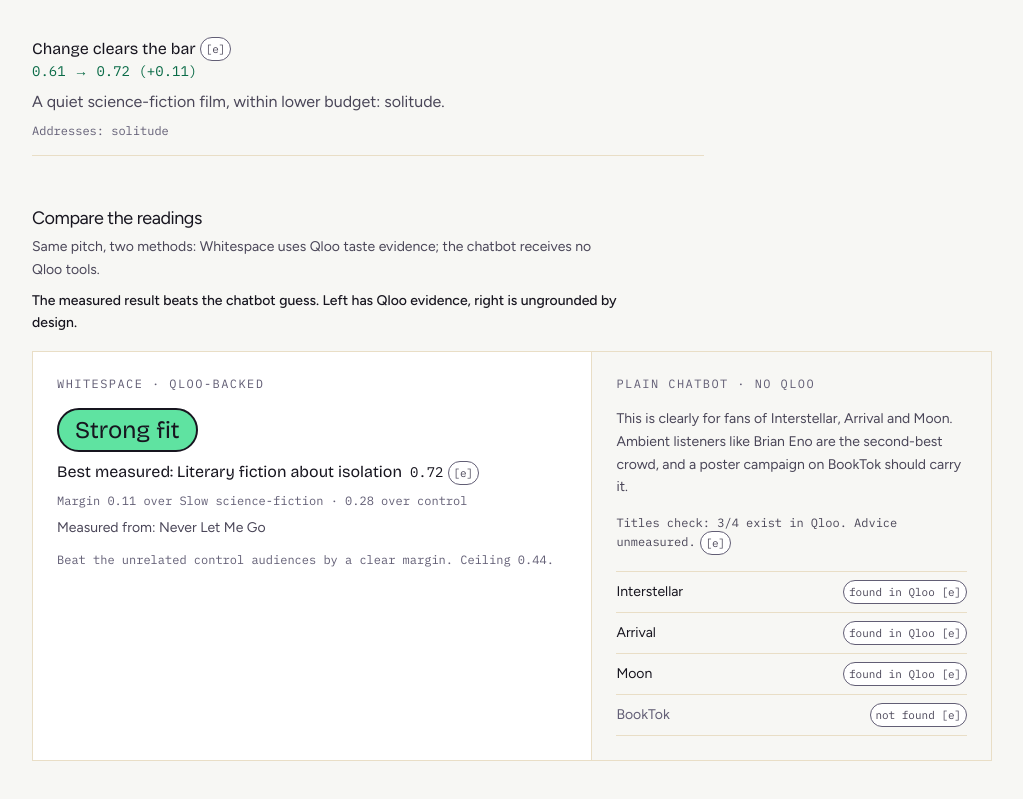
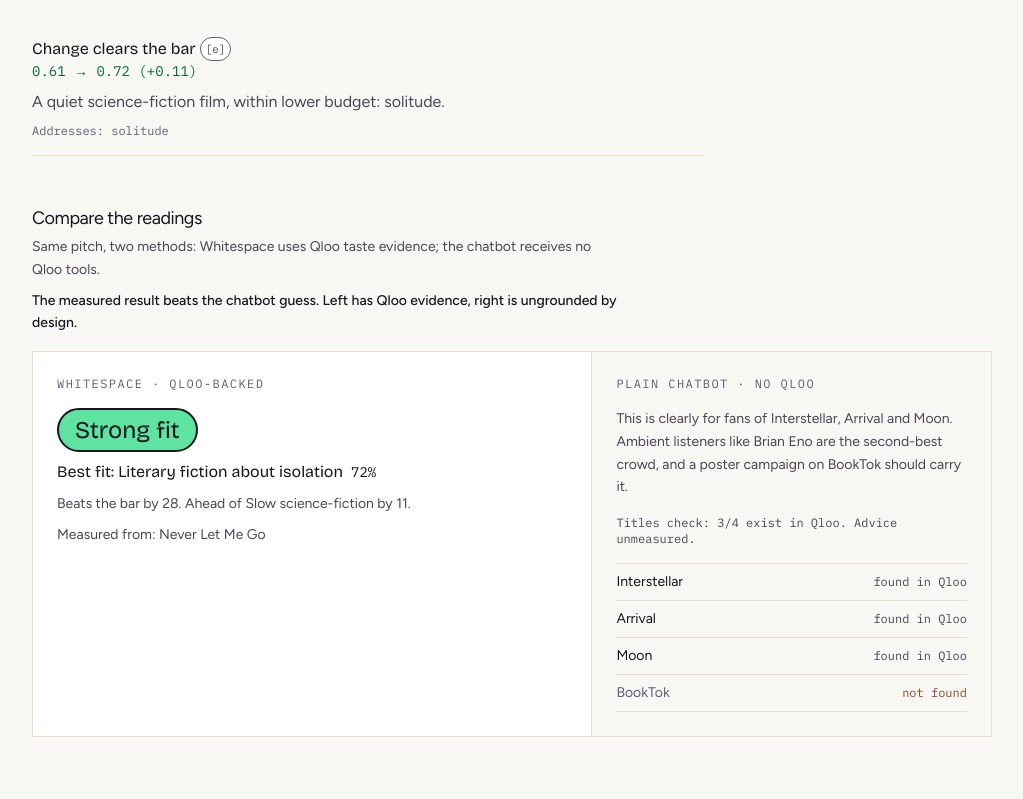
Before and after one commit to DammyCodes-all/whitespace, a Next.js app: page /demo/result in a window 1280 px wide. Shown: the part 2586-3385 px from the top of the page, without its empty margins (128-1151 px from the left). Built offline with nearby package versions, Linux system fonts and the light colour scheme.

Commit message:
Rewrite compare left panel in plain words, drop top cites

```diff
--- a/src/app/demo/result/page.tsx
+++ b/src/app/demo/result/page.tsx
@@ -72,8 +72,6 @@ export default function DemoResultPage() {
           audiences={DEMO_MOCK_AUDIENCES}
           scores={DEMO_MOCK_SCORES}
           verdict={DEMO_MOCK_VERDICT}
-          topCallId="ds-call-tastes-2"
-          chatbotCallId="ds-call-chatbot"
         />
       </div>
     </main>
--- a/src/app/run/page.tsx
+++ b/src/app/run/page.tsx
@@ -385,12 +385,6 @@ export default async function RunPage({
               audiences={audiences}
               scores={result.scores}
               verdict={result.verdict}
-              topCallId={
-                result.verdict.topAudienceId === null
-                  ? undefined
-                  : audienceCallIds[result.verdict.topAudienceId]
-              }
-              chatbotCallId={chatbotCalls[0]?.id}
             />
           </>
         )}
--- a/src/components/compare.tsx
+++ b/src/components/compare.tsx
@@ -60,13 +60,18 @@ function verdictBand(verdict: VerdictResult["verdict"]): string | null {
   return null;
 }
 
+function barSentence(barDelta: number): string {
+  if (barDelta > 0) return `Beats the bar by ${barDelta}.`;
+  if (barDelta < 0) return `Misses the bar by ${-barDelta}.`;
+  return "Right on the bar.";
+}
+
 export function CompareView({
   chatbot,
   error,
   audiences,
   scores,
   verdict,
-  topCallId,
   chatbotCallId,
 }: {
   chatbot: ChatbotView | null;
@@ -74,7 +79,6 @@ export function CompareView({
   audiences: Audience[];
   scores: FitScore[];
   verdict: VerdictResult;
-  topCallId?: string;
   chatbotCallId?: string;
 }) {
   const top = audiences.find(
@@ -92,10 +96,6 @@ export function CompareView({
     : undefined;
   const secondName =
     top === undefined ? "second" : (runnerUpAudience?.name ?? "second");
-  const controlCeilingValue =
-    topScore === undefined
-      ? undefined
-      : topScore.score - verdict.marginTopVsControl;
   const foundCount = chatbot?.found.length ?? 0;
   const totalCount = foundCount + (chatbot?.notFoundTitles.length ?? 0);
   const emptyMessage =
@@ -109,6 +109,8 @@ export function CompareView({
         ? "Weak fit"
         : verdict.verdict;
   const band = verdictBand(verdict.verdict);
+  const barDelta = Math.round(verdict.marginTopVsControl * 100);
+  const secondDelta = Math.round(verdict.marginTopVsSecond * 100);
   const takeaway =
     verdict.verdict === "Inconclusive"
       ? "Not enough Qloo data to judge. Both sides are withheld."
@@ -146,32 +148,22 @@ export function CompareView({
             <span className="font-serif text-base text-ink">
               {top === undefined
                 ? "No audience could be judged"
-                : `Best measured: ${top.name}`}
+                : `Best fit: ${top.name}`}
             </span>
             {topScore !== undefined && (
               <span
                 data-numeric
                 className="tnum ml-2 font-mono text-sm text-ink"
               >
-                {topScore.score.toFixed(2)}
-                {topCallId !== undefined && (
-                  <a
-                    href={`#${topCallId}`}
-                    className="cite ml-1 font-mono text-xs"
-                    aria-label="Evidence for Whitespace verdict"
-                  >
-                    [e]
-                  </a>
-                )}
+                {Math.round(topScore.score * 100)}%
               </span>
             )}
           </p>
-          <p className="mt-2 font-mono text-xs text-ink-3">
-            <span data-numeric className="tnum">
-              Margin {verdict.marginTopVsSecond.toFixed(2)} over {secondName} ·{" "}
-              {verdict.marginTopVsControl.toFixed(2)} over control
-            </span>
-          </p>
+          {topScore !== undefined && (
+            <p className="mt-2 text-sm leading-relaxed text-ink-2">
+              {barSentence(barDelta)} Ahead of {secondName} by {secondDelta}.
+            </p>
+          )}
           {top !== undefined && top.titles.length > 0 && (
             <p className="mt-2 text-sm leading-relaxed text-ink-2">
               Measured from: {top.titles.map((title) => title.name).join(", ")}
@@ -183,17 +175,6 @@ export function CompareView({
               )}
             </p>
           )}
-          <p className="mt-3 font-mono text-xs text-ink-3">
-            {verdict.clearsControl
-              ? "Beat the unrelated control audiences by a clear margin."
-              : "Did not beat the unrelated control audiences by a clear margin."}
-            {controlCeilingValue !== undefined && (
-              <span data-numeric className="tnum">
-                {" "}
-                Ceiling {controlCeilingValue.toFixed(2)}.
-              </span>
-            )}
-          </p>
         </div>
         <div className="bg-paper p-5 sm:p-6 md:col-span-5">
           <p className="font-mono text-xs uppercase tracking-[0.12em] text-ink-3">
--- a/src/components/demo/demo-sections.tsx
+++ b/src/components/demo/demo-sections.tsx
@@ -649,8 +649,6 @@ export function CompareSection() {
             audiences={DEMO_MOCK_AUDIENCES}
             scores={DEMO_MOCK_SCORES}
             verdict={DEMO_MOCK_VERDICT}
-            topCallId="ds-call-tastes-2"
-            chatbotCallId="ds-call-search-1"
           />
         </Specimen>
         <Specimen
```
Also changed, not shown: 1 other file (tests, documents, lock files or other folders).
